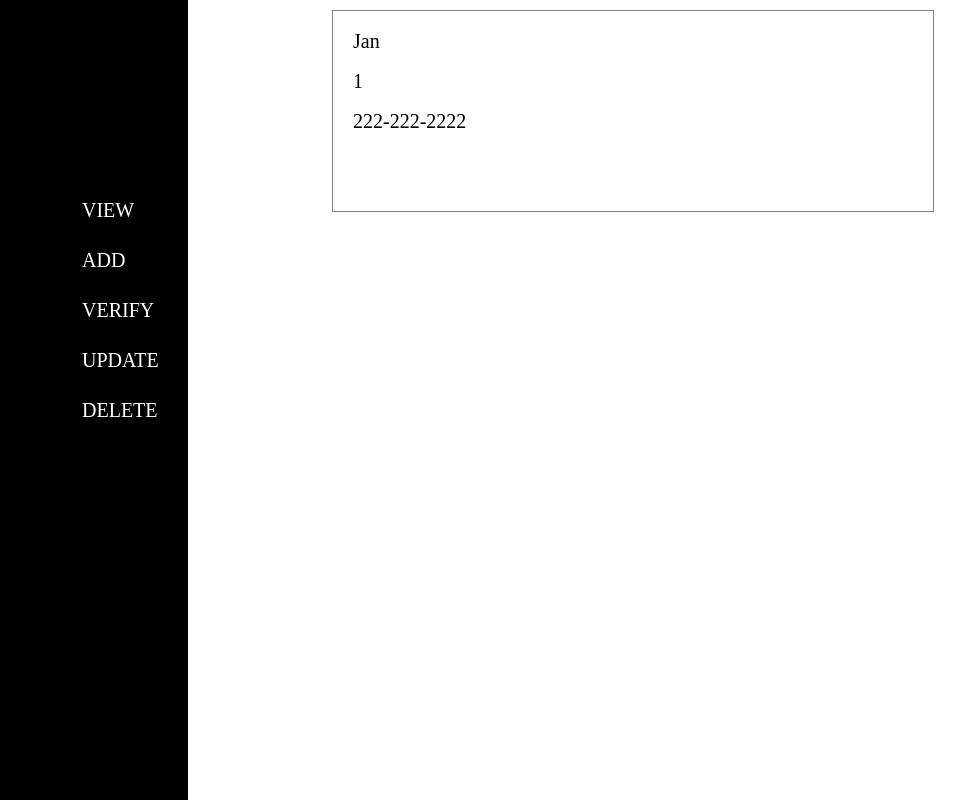
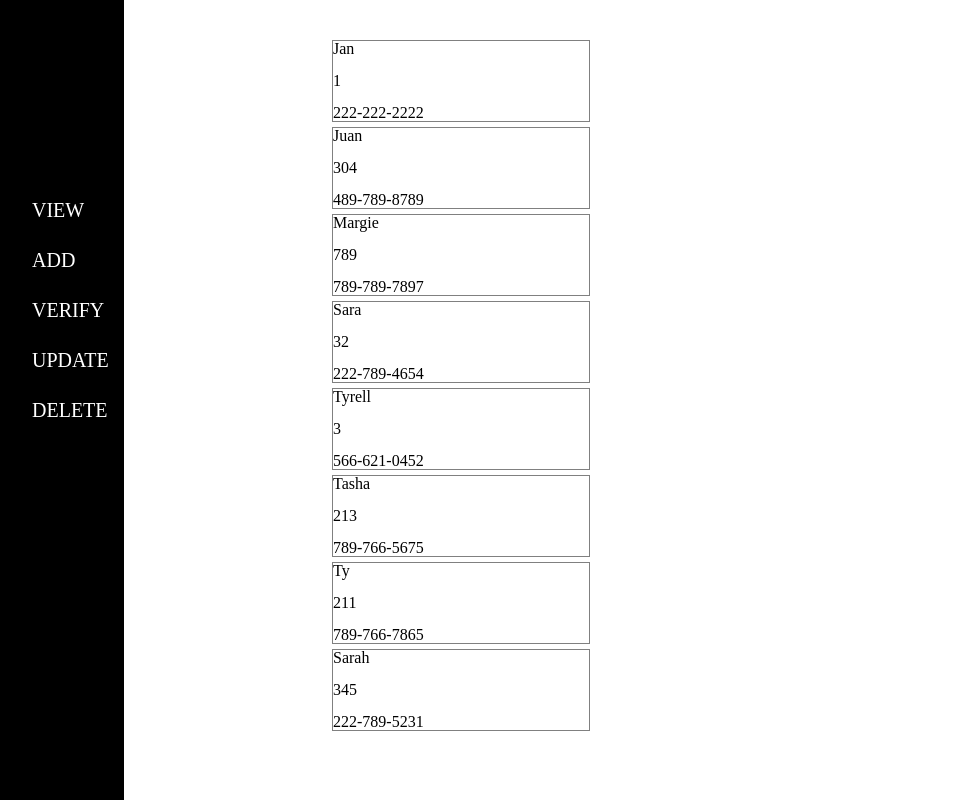
Before and after one commit to afw821/Employee_Directory_SPA, a plain HTML site: page unsolved/index.html in a window 1280 px wide. Shown: the top 800 px of the page, without its empty margins (68-1033 px from the left). Drawn offline with Linux system fonts and the light colour scheme.

Commit message:
I added the employee list

```diff
--- a/unsolved/app.js
+++ b/unsolved/app.js
@@ -1,16 +1,7 @@
-(function() {
-    $('#about').hide();
-})();
-
-const showHome = function(){
-    $('#homepage').show();
-    $('#about').hide();
-};
-
-const showAbout = function(){
-    $('#homepage').hide();
-    $('#about').show();
-};
-
-$('#home').on('click', showHome);
-$('#about-us').on('click', showAbout);
+const renderList = function(){
+    $('.content').empty();
+    for(let i = 0; i < employeeList.length; i++){
+        $('.content').append(`<div class = 'employee'> ${employeeList[i].name} <br/><br/>${employeeList[i].officeNum} <br/><br/> ${employeeList[i].phoneNum} </div>`);
+    }
+}
+renderList();
--- a/unsolved/index.html
+++ b/unsolved/index.html
@@ -13,36 +13,33 @@
 </head>
 
 <body>
-  <section id="homepage">
+
   <aside class="side-bar">
-      <!-- <div class = "sidebar-img">
-          <i class="far fa-address-card"></i>
-      </div> -->
+    <div class="sidebar-img">
+      <img class="far fa-address-card img" height="100px">
+    </div>
     <div class="link-box">
-        <a href="#" class="link">VIEW</a>
+      VIEW
     </div>
     <div class="link-box2">
-        <a href="#" class="link">ADD</a>
+      ADD
     </div>
     <div class="link-box3">
-        <a href="#" class="link">VERIFY</a>
+      VERIFY
     </div>
     <div class="link-box4">
-        <a href="#" class="link">UPDATE</a>
+      UPDATE
     </div>
     <div class="link-box5">
-        <a href="#" class="link">DELETE</a>
+      DELETE
     </div>
   </aside>
-    <div class= "employee-box">
-      <p class="emp-name">Jan</p>
-      <p class="emp-num">1</p>
-      <p class = "emp-phone">222-222-2222</p>
-    </div>
-  </section>
+  <div class="content"></div>
+
+
   <script src="dom.js"></script>
+  <script src="employeeList.js"></script>
   <script src="app.js"></script>
-  <script src="employeeList.js"></script>
 </body>
 
 </html>
--- a/unsolved/style.css
+++ b/unsolved/style.css
@@ -1,9 +1,7 @@
 .side-bar{
-    position: absolute;
-    top:0;
-    left:0;
+    position: fixed;
     background-color:black;
-    width:20%;
+    width:15%;
     height:1000px;
 }
 .sidebar-img{
@@ -12,58 +10,45 @@
 }
 .link-box{
     position:absolute;
-    left: 150px;
+    left: 100px;
     top: 200px;
+    color: white;
+    font-size: 20px;
 }
 .link-box2{
     position:absolute;
-    left:150px;
+    left:100px;
     top:250px;
+    color: white;
+    font-size: 20px;
 }
 .link-box3{
     position:absolute;
-    left:150px;
+    left:100px;
     top:300px;
+    color: white;
+    font-size: 20px;
 }
 .link-box4{
     position:absolute;
-    left:150px;
+    left:100px;
     top:350px;
+    color: white;
+    font-size: 20px;
 }
 .link-box5{
     position:absolute;
-    left:150px;
+    left:100px;
     top:400px;
-}
-.link{
-    text-decoration: none;
-    color:white;
-    font-size:20px;
-}
-.employee-box{
-    position:absolute;
-    left: 400px;
-    width: 600px;
-    height: 200px;
-    margin-top: 10px;
-    border: 1px solid gray;
-}
-.emp-name{
-    position:absolute;
-    left: 20px;
-    top: 20px;
-    font-size: 20px;
-
-}
-.emp-num{
-    position:absolute;
-    top: 60px;
-    left:20px;
+    color: white;
     font-size: 20px;
 }
-.emp-phone{
-    position:absolute;
-    left:20px;
-    top:100px;
-    font-size:20px;
+.employee{
+    margin-left:400px;
+    border: 1px solid gray;
+    margin-bottom: 5px;
+    width: 20%
 }
+.content{
+    padding-top:40px;
+}
```
Lines whose indentation alone changed are shown as unchanged.
